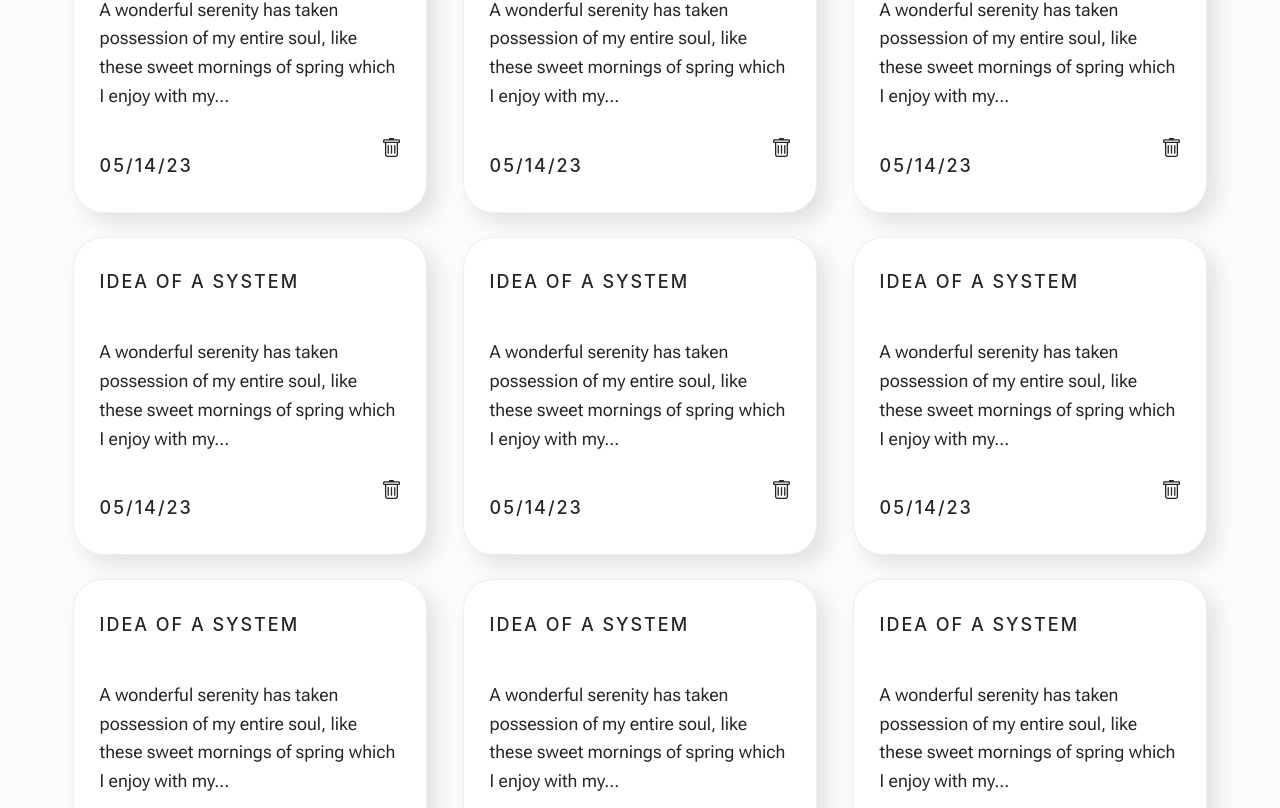
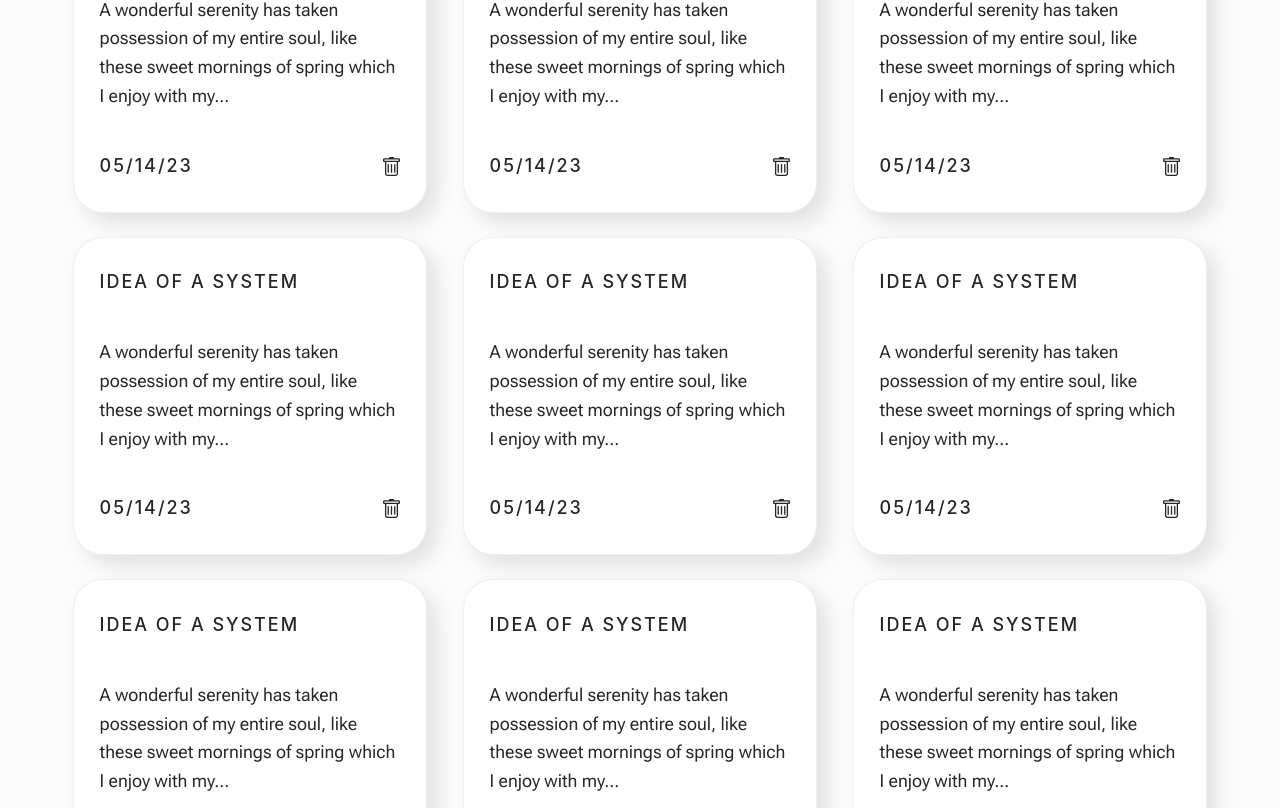
Before and after one commit to Himynameismarco/vue-MiZaWra-test, a Vue app: page / in a window 1280 px wide. Shown: the part 812-1620 px from the top of the page. Built offline with nearby package versions, Linux system fonts and the light colour scheme.

Commit message:
Fix that delete icon was not at the same height as h2

```diff
--- a/src/components/HomeCardPost.vue
+++ b/src/components/HomeCardPost.vue
@@ -4,7 +4,12 @@
     <p class="preview">A wonderful serenity has taken possession of my entire soul, like these sweet mornings of spring which I enjoy with my...</p>
     <div class="info">
       <h2>05/14/23</h2>
-      <RouterLink to="/" class="icon"> <img src="@/assets/delete-icon.svg"></RouterLink>
+      <RouterLink to="/" class="icon">
+        <svg width="17" height="19" viewBox="0 0 17 19" fill="none" xmlns="http://www.w3.org/2000/svg">
+          <path d="M5.23077 6.96667C5.40418 6.96667 5.57049 7.03339 5.69311 7.15217C5.81573 7.27094 5.88462 7.43203 5.88462 7.6V15.2C5.88462 15.368 5.81573 15.5291 5.69311 15.6478C5.57049 15.7666 5.40418 15.8333 5.23077 15.8333C5.05736 15.8333 4.89105 15.7666 4.76843 15.6478C4.64581 15.5291 4.57692 15.368 4.57692 15.2V7.6C4.57692 7.43203 4.64581 7.27094 4.76843 7.15217C4.89105 7.03339 5.05736 6.96667 5.23077 6.96667ZM8.5 6.96667C8.67341 6.96667 8.83972 7.03339 8.96234 7.15217C9.08496 7.27094 9.15385 7.43203 9.15385 7.6V15.2C9.15385 15.368 9.08496 15.5291 8.96234 15.6478C8.83972 15.7666 8.67341 15.8333 8.5 15.8333C8.32659 15.8333 8.16028 15.7666 8.03766 15.6478C7.91504 15.5291 7.84615 15.368 7.84615 15.2V7.6C7.84615 7.43203 7.91504 7.27094 8.03766 7.15217C8.16028 7.03339 8.32659 6.96667 8.5 6.96667ZM12.4231 7.6C12.4231 7.43203 12.3542 7.27094 12.2316 7.15217C12.109 7.03339 11.9426 6.96667 11.7692 6.96667C11.5958 6.96667 11.4295 7.03339 11.3069 7.15217C11.1843 7.27094 11.1154 7.43203 11.1154 7.6V15.2C11.1154 15.368 11.1843 15.5291 11.3069 15.6478C11.4295 15.7666 11.5958 15.8333 11.7692 15.8333C11.9426 15.8333 12.109 15.7666 12.2316 15.6478C12.3542 15.5291 12.4231 15.368 12.4231 15.2V7.6Z" fill="#252626"/>
+          <path fill-rule="evenodd" clip-rule="evenodd" d="M17 3.8C17 4.13594 16.8622 4.45812 16.617 4.69567C16.3717 4.93321 16.0391 5.06667 15.6923 5.06667H15.0385V16.4667C15.0385 17.1385 14.7629 17.7829 14.2724 18.258C13.782 18.7331 13.1167 19 12.4231 19H4.57692C3.88328 19 3.21805 18.7331 2.72757 18.258C2.23709 17.7829 1.96154 17.1385 1.96154 16.4667V5.06667H1.30769C0.960871 5.06667 0.628254 4.93321 0.383014 4.69567C0.137774 4.45812 0 4.13594 0 3.8V2.53333C0 2.19739 0.137774 1.87521 0.383014 1.63766C0.628254 1.40012 0.960871 1.26667 1.30769 1.26667H5.88462C5.88462 0.930726 6.02239 0.608544 6.26763 0.370998C6.51287 0.133452 6.84549 0 7.19231 0H9.80769C10.1545 0 10.4871 0.133452 10.7324 0.370998C10.9776 0.608544 11.1154 0.930726 11.1154 1.26667H15.6923C16.0391 1.26667 16.3717 1.40012 16.617 1.63766C16.8622 1.87521 17 2.19739 17 2.53333V3.8ZM3.42354 5.06667L3.26923 5.1414V16.4667C3.26923 16.8026 3.40701 17.1248 3.65225 17.3623C3.89749 17.5999 4.2301 17.7333 4.57692 17.7333H12.4231C12.7699 17.7333 13.1025 17.5999 13.3478 17.3623C13.593 17.1248 13.7308 16.8026 13.7308 16.4667V5.1414L13.5765 5.06667H3.42354ZM1.30769 3.8V2.53333H15.6923V3.8H1.30769Z" fill="#252626"/>
+        </svg>
+      </RouterLink>
     </div>
   </div>
 </template>
@@ -27,6 +32,12 @@
 .item .info {
   display: flex;
   justify-content: space-between;
+  align-items: center;
+}
+
+.item svg {
+  display: block;
+  margin: auto;
 }
 
 .preview {
```
Also changed, not shown: src/assets/icon-delete.svg (renamed from src/assets/delete-icon.svg).
